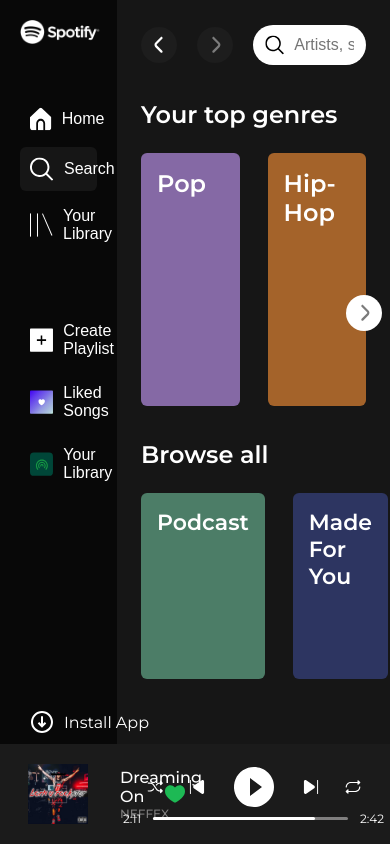
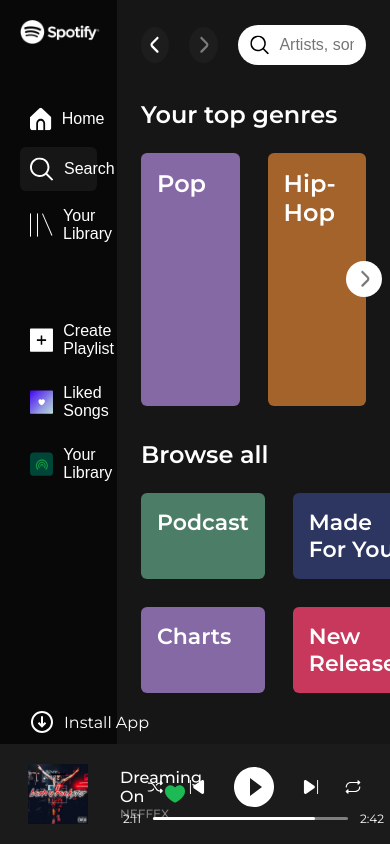
Before and after one commit to Sagar-Sharma-7/Replica1-Spotify, a plain HTML site: page index.html in a window 390 px wide. Drawn offline with Linux system fonts and the light colour scheme.

Commit message:
repositioned right-arrow-genre and reponsivness based on width

```diff
--- a/public/style/style.scss
+++ b/public/style/style.scss
@@ -152,7 +152,7 @@ body{
             padding: 10px 0px;
             .right-arrow-genre{
                 position: absolute;
-                top: 35%;
+                top: calc(25vh + 50px);
                 right: 8px;
                 width: 36px;
                 height: 36px;
@@ -425,3 +425,20 @@ body{
 
     }
 }
+
+@media screen and (max-width:900px){
+    .main-container{
+        .right-container{
+            .searchbar-wrap{
+                .search-bar{
+                    width: 70%;
+                }
+            }
+            .browse-wrap{
+                .browse-box-wrap{
+                    grid-template-columns: repeat(2, 1fr);
+                }
+            }
+        }
+    }
+}
```
Also changed, not shown: public/style/style.css, 1 other file.
